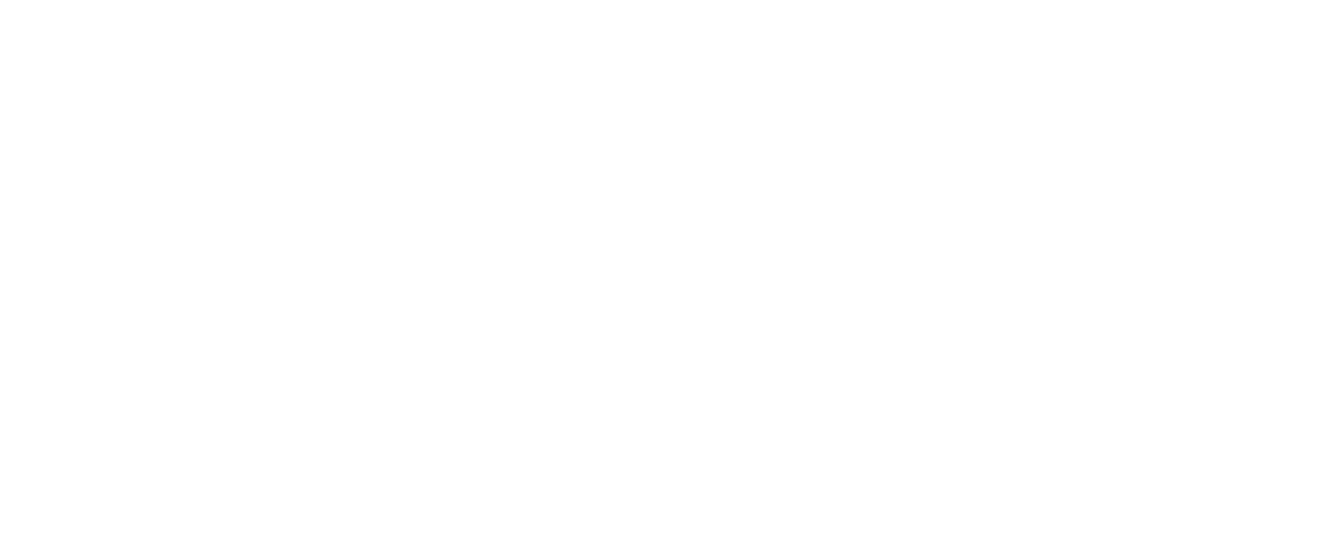
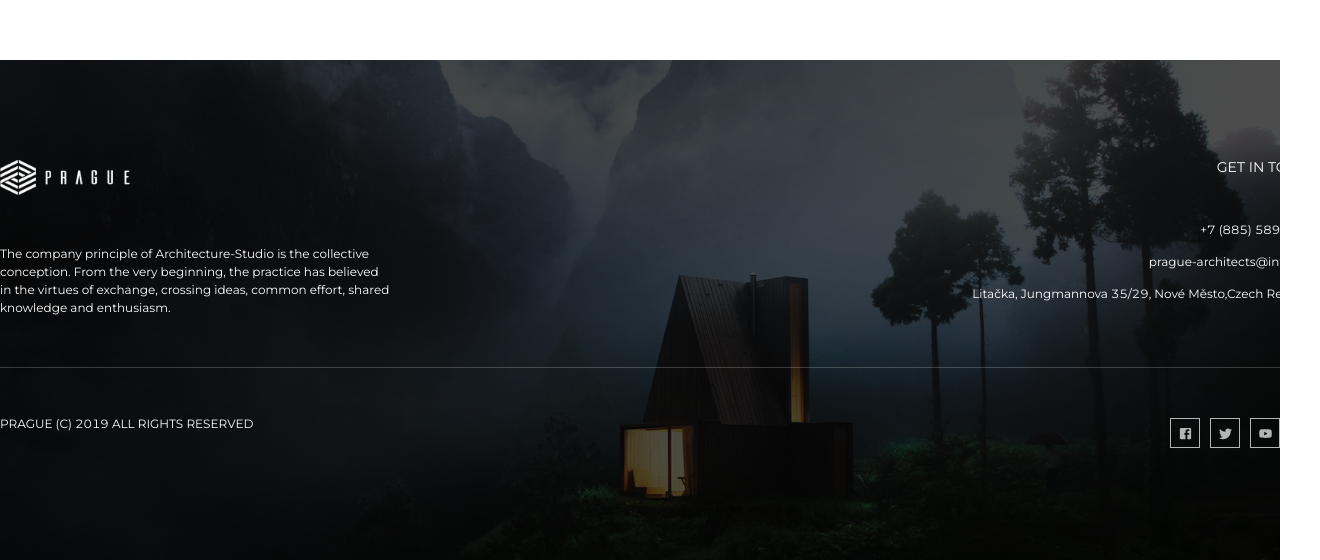
Before and after one commit to HaMinhLong/website-manager, a React (Create React App) app: page / in a window 1280 px wide. Shown: the part 1590-2150 px from the top of the page, 1320 px wide, since content can reach past the window. Before the commit the page ends 1600 px from the top, so only its background shows below. Built offline with nearby package versions, Linux system fonts and the light colour scheme.

Commit message:
add footer

```diff
--- /dev/null
+++ b/src/layout/Template/Footer.tsx
@@ -0,0 +1,60 @@
+// THIRD IMPORT
+import { Grid } from '@mui/material';
+import FacebookIcon from '@mui/icons-material/Facebook';
+import TwitterIcon from '@mui/icons-material/Twitter';
+import YouTubeIcon from '@mui/icons-material/YouTube';
+import InstagramIcon from '@mui/icons-material/Instagram';
+// PROJECT IMPORT
+
+// iMAGES IMPORT
+import LogoPage from 'static/Template/images/Header/logo-page.png';
+import BgFooter from 'static/Template/images/Footer/bg-footer.jpg';
+
+const Footer = () => {
+  return (
+    <footer>
+      <img src={BgFooter} alt="bg footer" className="footer__bg" />
+      <div className="container">
+        <Grid container spacing={2}>
+          <Grid item xs={12} md={6}>
+            <img src={LogoPage} alt="logo page" />
+            <p className="description">
+              The company principle of Architecture-Studio is the collective conception. From the very beginning, the practice has believed
+              in the virtues of exchange, crossing ideas, common effort, shared knowledge and enthusiasm.
+            </p>
+          </Grid>
+          <Grid item xs={12} md={6}>
+            <p className="title">GET IN TOUCH</p>
+            <p className="address">+7 (885) 589 69 85</p>
+            <p className="address">prague-architects@info.com</p>
+            <p className="address">Litačka, Jungmannova 35/29, Nové Město,Czech Republic</p>
+          </Grid>
+        </Grid>
+
+        <div className="divider"></div>
+
+        <Grid container spacing={2}>
+          <Grid item xs={12} md={6}>
+            <p className="copyright">PRAGUE (C) 2019 ALL RIGHTS RESERVED</p>
+          </Grid>
+          <Grid item xs={12} md={6} display="flex" justifyContent="flex-end">
+            <div className="social">
+              <FacebookIcon />
+            </div>
+            <div className="social">
+              <TwitterIcon />
+            </div>
+            <div className="social">
+              <YouTubeIcon />
+            </div>
+            <div className="social">
+              <InstagramIcon />
+            </div>
+          </Grid>
+        </Grid>
+      </div>
+    </footer>
+  );
+};
+
+export default Footer;
--- a/src/static/Template/scss/main.scss
+++ b/src/static/Template/scss/main.scss
@@ -52,9 +52,11 @@
 
 .description {
     overflow: hidden;
+    line-height: 130%;
 }
 
 header {
+    z-index: 10000;
     background: transparent;
     position: fixed;
     width: 100%;
@@ -67,6 +69,7 @@
     .logo__page {
         width: 130px;
         height: 35px;
+        cursor: pointer;
         img {
             width: 100%;
             height: 100%;
@@ -167,3 +170,74 @@
     background: $darkColor;
     height: 80px;
 }
+
+footer {
+    position: relative;
+    width: 100%;
+    height: 500px;
+    color: #fff;
+    margin-top: 50px;
+    .footer__bg {
+        position: absolute;
+        top: 0;
+        left: 0;
+        width: 100%;
+        height: 100%;
+        filter: brightness(30%);
+        object-fit: cover;
+        z-index: -1;
+    }
+    .container {
+        padding: 100px 0px;
+        img {
+            width: 130px;
+            height: 35px;
+            margin-bottom: 50px;
+        }
+        p {
+            font-size: 12px;
+        }
+        .description {
+            width: 60%;
+            line-height: 150%;
+        }
+        .title {
+            margin-bottom: 50px !important;
+            text-transform: uppercase;
+            font-size: 14px;
+        }
+        .address {
+            margin-top: 20px;
+        }
+        .title,
+        .address {
+            text-align: right;
+        }
+        .divider {
+            width: 100%;
+            height: 1px;
+            background: rgba(255, 255, 255, 0.2);
+            margin: 50px 0px;
+        }
+        .social {
+            height: 30px;
+            width: 30px;
+            border: 0.5px solid #fff;
+            display: flex;
+            align-items: center;
+            justify-content: center;
+            margin-left: 10px;
+            opacity: 0.7;
+            transition: all 0.5s ease;
+            cursor: pointer;
+            svg {
+                width: 15px;
+                height: 15px;
+            }
+        }
+        .social:hover {
+            transform: translateY(-5px);
+            opacity: 1;
+        }
+    }
+}
--- a/src/website/Template.tsx
+++ b/src/website/Template.tsx
@@ -4,7 +4,7 @@
 
 // PROJECT IMPORT
 import Header from 'layout/Template/Header';
-// import Footer from 'layout/Template/Footer';
+import Footer from 'layout/Template/Footer';
 
 import MainHome from 'pages/Template/Home/Part1/MainHome';
 import Simple from 'pages/Template/Home/Part2/Simple';
@@ -23,7 +23,7 @@
         <Route path="/home/part-2/simple" element={<Simple />} />
         <Route path="/pages/about/about-me" element={<AboutMe />} />
       </Routes>
-      {/* <Footer /> */}
+      <Footer />
 
       <BackTop />
     </>
```
Also changed, not shown: src/static/Template/images/Footer/bg-footer.jpg (added).
